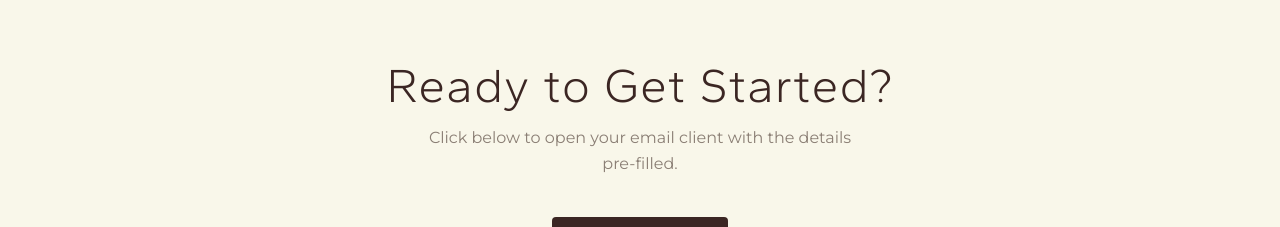
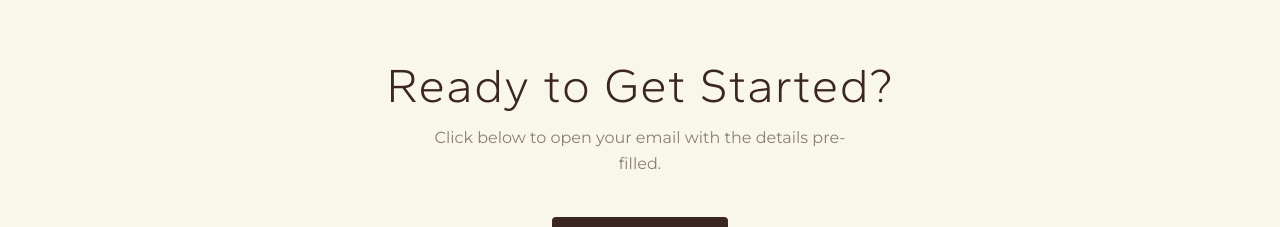
Before and after one commit to SharonSoul/Pujawatch, a Next.js app: page /book in a window 1280 px wide. Shown: the part 1780-2007 px from the top of the page. Built offline with nearby package versions, Linux system fonts and the light colour scheme.

Commit message:
emmail update

```diff
--- a/src/app/book/page.tsx
+++ b/src/app/book/page.tsx
@@ -207,10 +207,10 @@ export default function BookPage() {
                 Ready to Get Started?
               </h2>
               <p className="mx-auto mt-3 sm:mt-4 max-w-md font-body text-sm sm:text-base leading-relaxed text-warm-gray">
-                Click below to open your email client with the details pre-filled.
+                Click below to open your email with the details pre-filled.
               </p>
               <a
-                href="mailto:puja@pujawatch.com?subject=Private%20Session%20Booking%20Request&body=Hi%20Puja%2C%0A%0AI%20would%20like%20to%20book%20a%20private%20strategy%20session%20with%20you.%0A%0A1.%20Your%20Full%20Name%3A%0A%0A2.%20Session%3A%20%5B30-Minute%20Clarity%20Call%20(%24222)%20%2F%2060-Minute%20Power%20Session%20(%24444)%5D%0A%0A3.%20What%20You'd%20Like%20to%20Focus%20On%3A%0A%0A4.%20Anything%20Helpful%20for%20Puja%20to%20Know%20Before%20the%20Session%20(Optional)%3A%0A%0A5.%202%E2%80%933%20Available%20Times%20(Central%20Time)%3A%0A%0AThank%20you!"
+                href="mailto:puja@pujawatch.com?subject=Requesting%20Private%20Session&body=Hi%20Puja%2C%0A%0AI%20would%20like%20to%20book%20a%20private%20strategy%20session%20with%20you.%0A%0A1.%20Your%20Full%20Name%3A%0A%0A2.%20Session%3A%0A%5B30-Minute%20Clarity%20Call%20(%24222)%20OR%2060-Minute%20Power%20Session%20(%24444)%5D%0A%0A3.%202%E2%80%933%20Available%20Times%20(CST)%3A%0A%0A4.%20What%20You'd%20Like%20to%20Focus%20On%3A%0A%0A5.%20Anything%20Helpful%20for%20Puja%20to%20Know%20Before%20the%20Session%20(Optional)%3A%0A%0AThank%20you."
                 className="mt-8 sm:mt-10 inline-flex h-12 items-center justify-center gap-3 rounded-sm bg-espresso px-8 font-label text-[12px] font-medium uppercase tracking-[0.16em] text-cream transition-all duration-300 hover:bg-gold hover:text-espresso active:translate-y-px active:scale-[0.98] w-full sm:w-auto"
               >
                 Contact Me &rarr;
```
